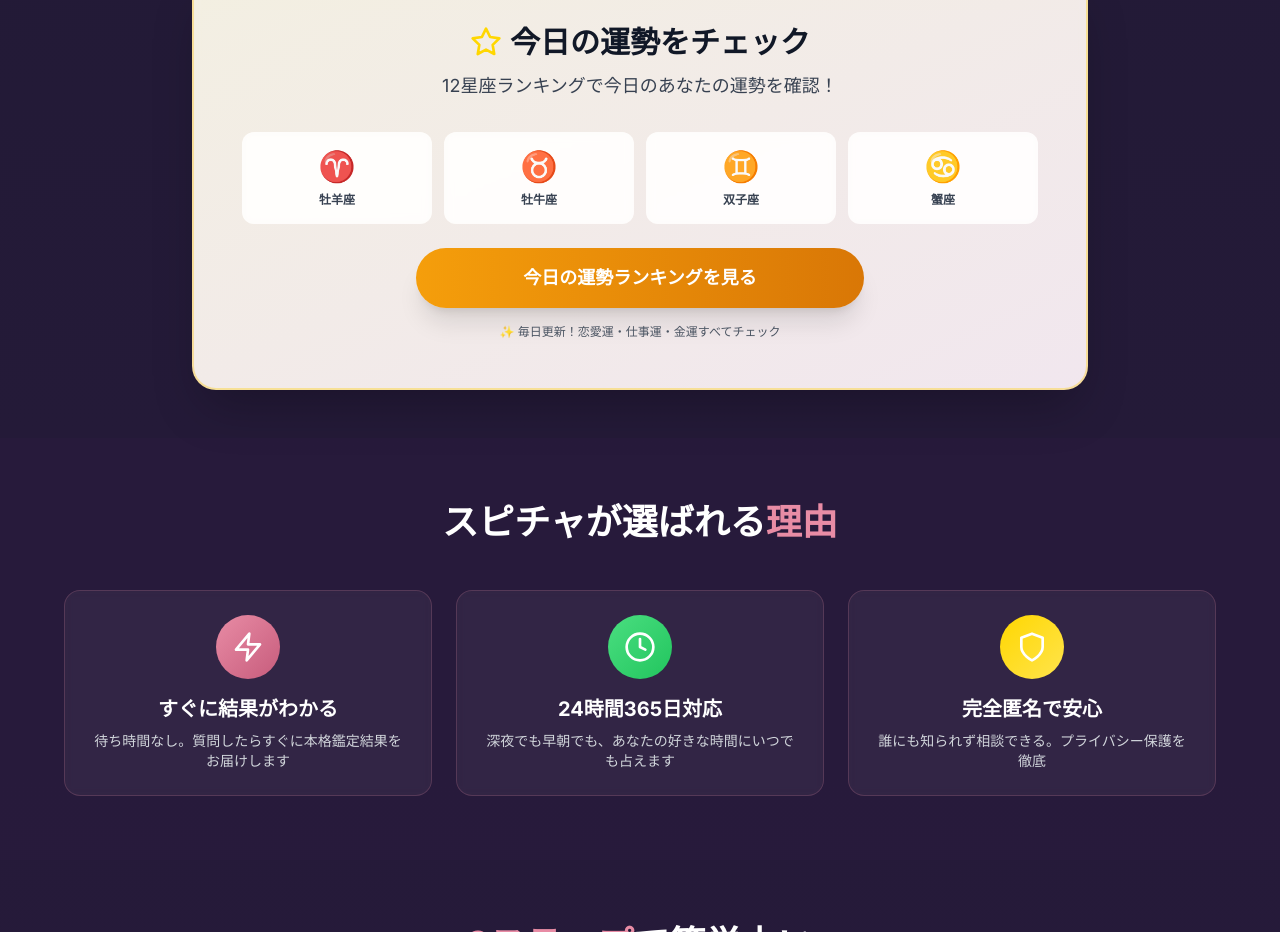
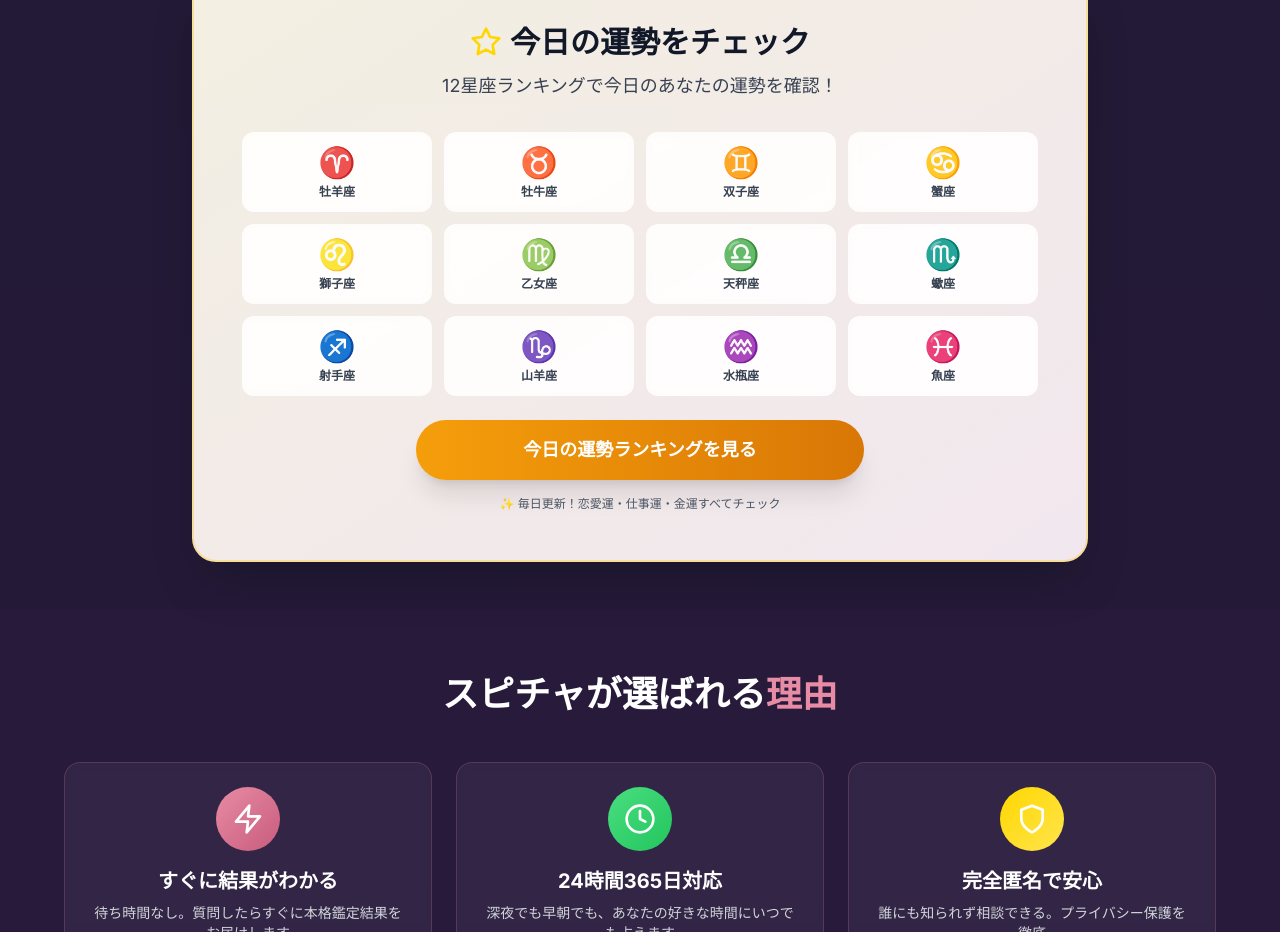
Before and after one commit to elmo3159/SpiritualChat, a Next.js app: page / in a window 1280 px wide. Shown: the part 2941-3873 px from the top of the page. Built offline with nearby package versions, Linux system fonts and the light colour scheme; no server answers.

Commit message:
feat: LPの運勢セクションに12星座すべてを表示

```diff
--- a/app/page.tsx
+++ b/app/page.tsx
@@ -362,24 +362,31 @@
               </p>
             </div>
 
-            <div className="grid grid-cols-2 md:grid-cols-4 gap-3 mb-6">
-              {/* 星座アイコン（抜粋） */}
-              <div className="bg-white/80 backdrop-blur-sm rounded-xl p-4 text-center hover:scale-105 transition-transform cursor-pointer" onClick={() => router.push('/horoscope')}>
-                <div className="text-3xl mb-2">♈</div>
-                <div className="text-xs font-semibold text-gray-700">牡羊座</div>
-              </div>
-              <div className="bg-white/80 backdrop-blur-sm rounded-xl p-4 text-center hover:scale-105 transition-transform cursor-pointer" onClick={() => router.push('/horoscope')}>
-                <div className="text-3xl mb-2">♉</div>
-                <div className="text-xs font-semibold text-gray-700">牡牛座</div>
-              </div>
-              <div className="bg-white/80 backdrop-blur-sm rounded-xl p-4 text-center hover:scale-105 transition-transform cursor-pointer" onClick={() => router.push('/horoscope')}>
-                <div className="text-3xl mb-2">♊</div>
-                <div className="text-xs font-semibold text-gray-700">双子座</div>
-              </div>
-              <div className="bg-white/80 backdrop-blur-sm rounded-xl p-4 text-center hover:scale-105 transition-transform cursor-pointer" onClick={() => router.push('/horoscope')}>
-                <div className="text-3xl mb-2">♋</div>
-                <div className="text-xs font-semibold text-gray-700">蟹座</div>
-              </div>
+            <div className="grid grid-cols-3 md:grid-cols-4 gap-3 mb-6">
+              {/* 12星座すべて表示 */}
+              {[
+                { symbol: '♈', name: '牡羊座' },
+                { symbol: '♉', name: '牡牛座' },
+                { symbol: '♊', name: '双子座' },
+                { symbol: '♋', name: '蟹座' },
+                { symbol: '♌', name: '獅子座' },
+                { symbol: '♍', name: '乙女座' },
+                { symbol: '♎', name: '天秤座' },
+                { symbol: '♏', name: '蠍座' },
+                { symbol: '♐', name: '射手座' },
+                { symbol: '♑', name: '山羊座' },
+                { symbol: '♒', name: '水瓶座' },
+                { symbol: '♓', name: '魚座' },
+              ].map((zodiac) => (
+                <div
+                  key={zodiac.name}
+                  className="bg-white/80 backdrop-blur-sm rounded-xl p-3 text-center hover:scale-105 transition-transform cursor-pointer"
+                  onClick={() => router.push('/horoscope')}
+                >
+                  <div className="text-3xl mb-1">{zodiac.symbol}</div>
+                  <div className="text-xs font-semibold text-gray-700">{zodiac.name}</div>
+                </div>
+              ))}
             </div>
 
             <button
```
